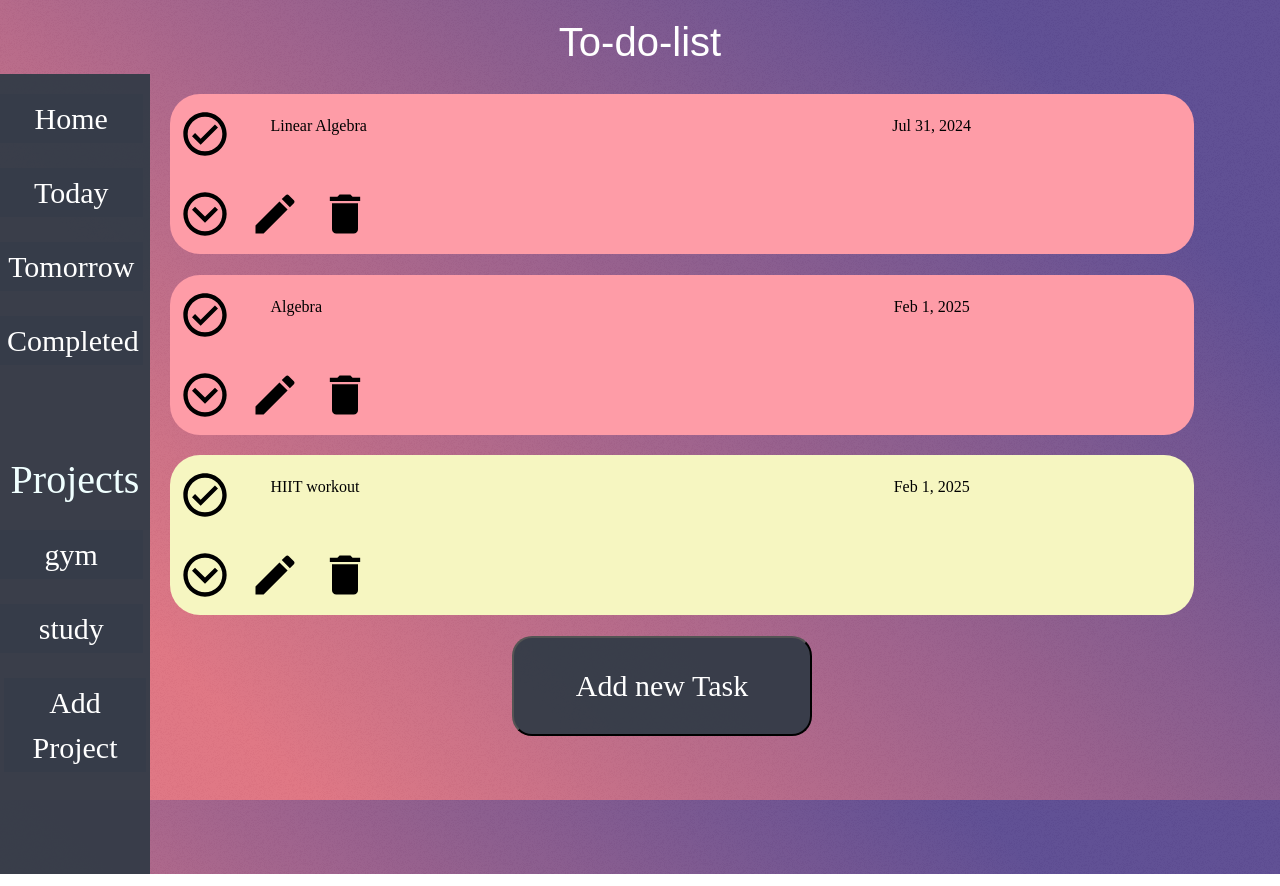
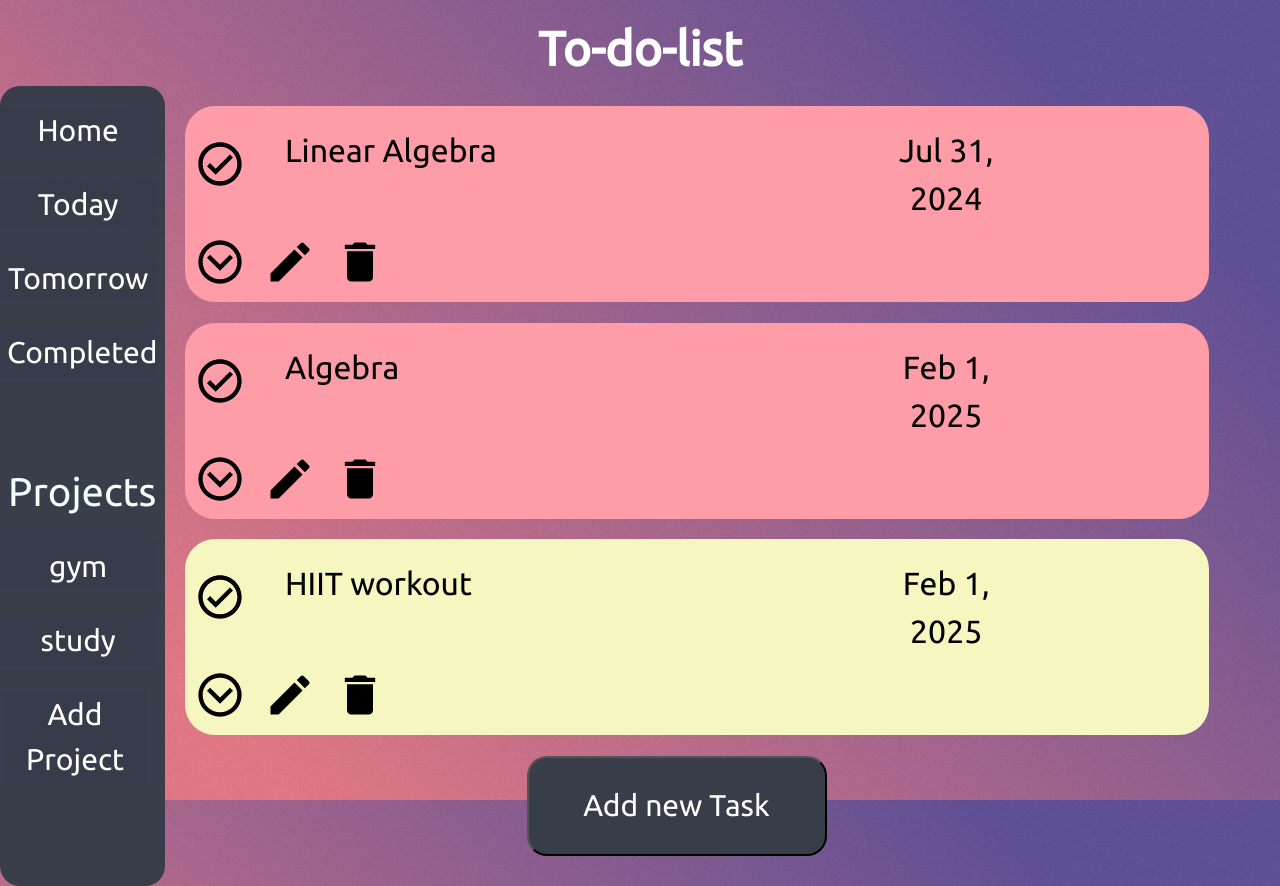
Before and after one commit to BrianRego03/to-do-list, a website built with webpack: page src/index.html in a window 1280 px wide. Built offline with nearby package versions, Linux system fonts and the light colour scheme.

Commit message:
Make font and css modifications

```diff
--- a/src/style.css
+++ b/src/style.css
@@ -42,6 +42,15 @@
     isolation: isolate;
   }
 
+  @font-face {
+    font-family: 'ubuntu';
+    src: url('./fonts/Ubuntu-Regular.ttf') format('truetype')
+  }
+  *{
+    font-family: 'ubuntu';
+  }
+
+
   html { height: 100%;} /*This makes gradien have no bands*/
 
   body{
@@ -55,9 +64,9 @@
     color: white;
     min-height: 5vw;
     text-align: center;
-    font-size: 40px;
-    font-weight: 400;
-    font-family: Arial, Helvetica, sans-serif;
+    font-size: 48px;
+    font-weight: 600;
+
     padding-top: 10px;
     border: 2px solid rgba(0,0,0,0);
   }
@@ -73,6 +82,7 @@
     color: azure;
     font-size: 40px;
     text-align: center;
+    border-radius: 20px;
 
 
   }
@@ -102,6 +112,7 @@
   nav>div>button:hover{
     background-color: rgba(70, 78, 95, 0.975);
     box-shadow: 2px 1px 1px #e37682; ;
+    border-radius: 10px;
   }
 
   #projectInput{
@@ -129,6 +140,7 @@
     display:flex;
     flex-wrap: wrap;
     border-radius: 30px;
+    font-size: 32px;
   }
 
 
@@ -194,6 +206,7 @@
     padding-left: 7%;
     font-size: 28px;
     color: aliceblue;
+    border-radius: 30px;
   }
   .hide{
     display: none;
@@ -231,6 +244,8 @@
     flex-direction: column;
     align-items: center;
     justify-content: space-evenly;
+    border-radius: 20px;
+    background-color: #c0b9d4;
   }
   form>input{
     width: 80%;
```
Also changed, not shown: dist/1cbb1b79a23478cc89ad.ttf (added), dist/bundle.js, src/fonts/Ubuntu-Regular.ttf (added).
